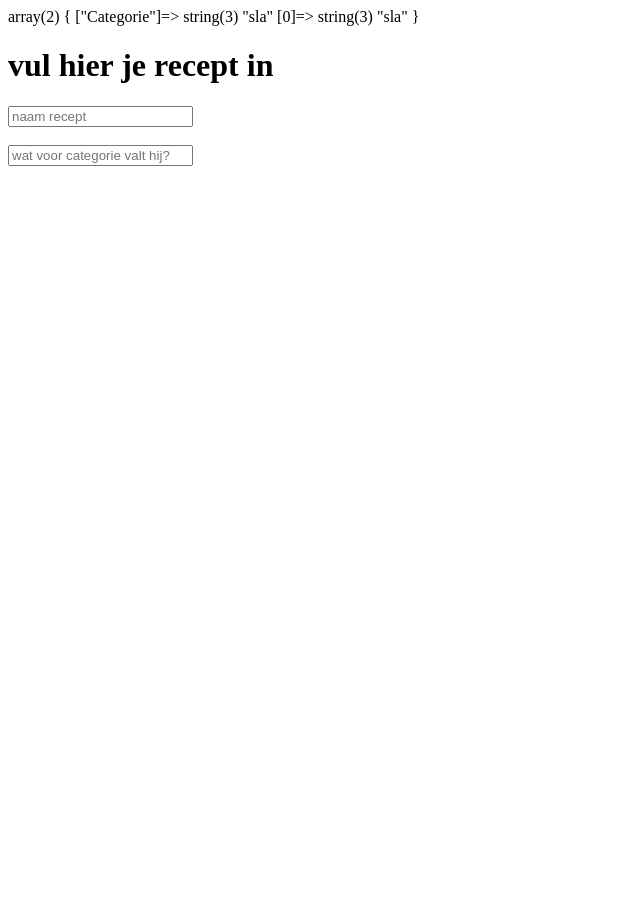
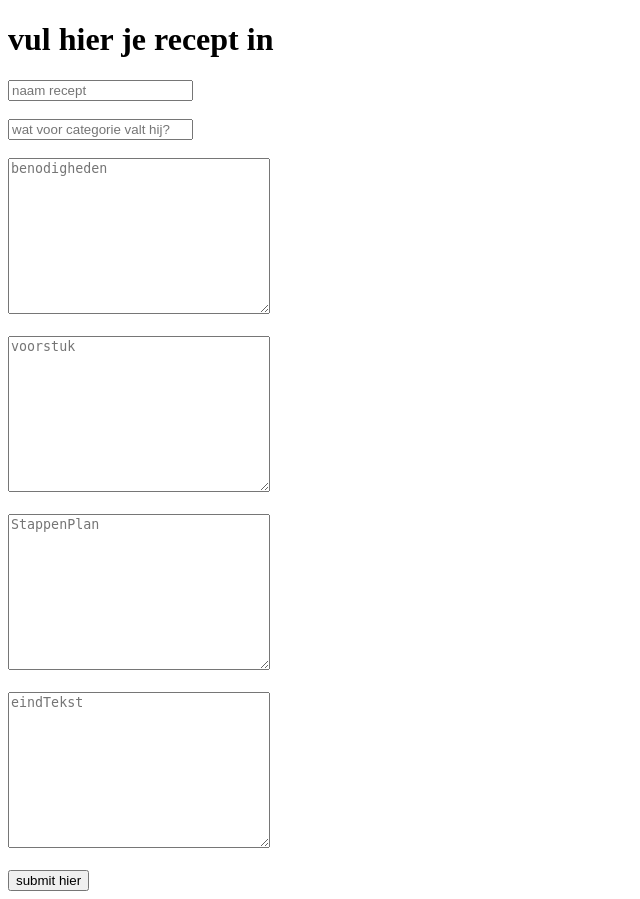
Before and after one commit to l0calhost3/Beroeps2, a PHP site: page /dashboard/Create/index.php in a window 1280 px wide. Shown: the whole page, without its empty margins (0-640 px from the left). Before the commit the page ends 166 px from the top, so only its background shows below. Run offline with PHP 8.4, Linux system fonts and the light colour scheme; data comes from the database, SQL or seed files in the repository.

Commit message:
create index is compleet

```diff
--- a/dashboard/Create/index.php
+++ b/dashboard/Create/index.php
@@ -9,7 +9,6 @@ $sql = "SELECT Categorie FROM CRUD";
 $stmt = $pdo->prepare($sql);
 $stmt->execute();
 $Categorie = $stmt->fetch();
-var_dump($Categorie);
 ?>
 <!doctype html>
 <html lang="en">
@@ -23,9 +22,19 @@ var_dump($Categorie);
 <body>
 <form action="./Create.php" method="post">
     <h1>vul hier je recept in</h1>
-    <input type="text" name="" id="" placeholder="naam recept">
+    <input type="text" name="naam" id="" placeholder="naam recept">
     <br><br>
-    <input type="text" name="" id="" list="Categories" placeholder="wat voor categorie valt hij?">
+    <input type="text" name="Categories" id="" list="Categories" placeholder="wat voor categorie valt hij?">
+    <br><br>
+    <textarea name="benodigheden" id="" cols="30" rows="10" placeholder="benodigheden"></textarea>
+    <br><br>
+    <textarea name="voorstuk" id="" cols="30" rows="10" placeholder="voorstuk"></textarea>
+    <br><br>
+    <textarea name="StappenPlan" id="" cols="30" rows="10" placeholder="StappenPlan"></textarea>
+    <br><br>
+    <textarea name="eindTekst" id="" cols="30" rows="10" placeholder="eindTekst"></textarea>
+    <br><br>
+    <input type="submit" value="submit hier" placeholder="submit hier">
 </form>
 
 
```
